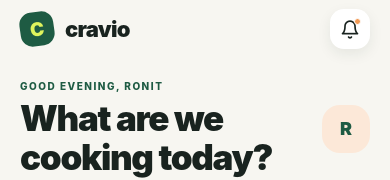
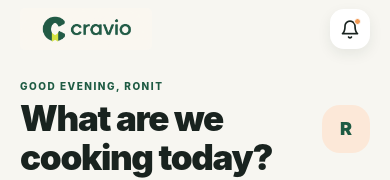
Before and after one commit to rrronit/cravio, a React Native app in the folder mobile/: screen / in a window 390 px wide. Shown: the top 180 px of the page. Built offline with nearby package versions, Linux system fonts and the light colour scheme.

Commit message:
feat(brand): use Cravio logo in app header

```diff
--- a/mobile/App.tsx
+++ b/mobile/App.tsx
@@ -21,10 +21,10 @@ function BrandHeader({ title, subtitle, back, onBack }: { title?: string; subtit
   return (
     <View style={styles.header}>
       {back ? <Pressable style={styles.iconButton} onPress={onBack}><Feather name="arrow-left" size={21} color={colors.ink} /></Pressable> : (
-        <View style={styles.logo}><Text style={styles.logoMark}>C</Text></View>
+        <Image source={require('./assets/cravio-logo.png')} style={styles.brandLogo} resizeMode="cover" accessibilityLabel="Cravio" />
       )}
       <View style={{ flex: 1 }}>
-        <Text style={title ? styles.headerTitle : styles.brand}>{title ?? 'cravio'}</Text>
+        {title ? <Text style={styles.headerTitle}>{title}</Text> : null}
         {subtitle ? <Text style={styles.headerSubtitle}>{subtitle}</Text> : null}
       </View>
       <Pressable style={styles.iconButton}><Feather name="bell" size={20} color={colors.ink} /><View style={styles.notifyDot} /></Pressable>
@@ -219,7 +219,7 @@ export default function App() {
 
 const styles = StyleSheet.create({
   app: { flex: 1, backgroundColor: colors.background }, flexScreen: { flex: 1 }, detailScreen: { flex: 1, backgroundColor: colors.surface }, scroll: { paddingBottom: 115 }, page: { ...contentWidth, paddingHorizontal: 20 },
-  header: { height: 58, flexDirection: 'row', alignItems: 'center', gap: 11 }, logo: { width: 34, height: 34, borderRadius: 12, backgroundColor: colors.green, alignItems: 'center', justifyContent: 'center', transform: [{ rotate: '-8deg' }] }, logoMark: { color: colors.lime, fontSize: 19, fontWeight: '900' }, brand: { color: colors.ink, fontSize: 22, fontWeight: '900', letterSpacing: -0.7 }, headerTitle: { color: colors.ink, fontSize: 17, fontWeight: '800' }, headerSubtitle: { color: colors.muted, fontSize: 11 }, iconButton: { width: 40, height: 40, borderRadius: 14, backgroundColor: colors.surface, alignItems: 'center', justifyContent: 'center', ...shadow }, notifyDot: { position: 'absolute', right: 9, top: 9, width: 7, height: 7, borderRadius: 4, backgroundColor: colors.orange, borderWidth: 1.5, borderColor: colors.surface },
+  header: { height: 58, flexDirection: 'row', alignItems: 'center', gap: 11 }, brandLogo: { width: 132, height: 42, borderRadius: 5 }, headerTitle: { color: colors.ink, fontSize: 17, fontWeight: '800' }, headerSubtitle: { color: colors.muted, fontSize: 11 }, iconButton: { width: 40, height: 40, borderRadius: 14, backgroundColor: colors.surface, alignItems: 'center', justifyContent: 'center', ...shadow }, notifyDot: { position: 'absolute', right: 9, top: 9, width: 7, height: 7, borderRadius: 4, backgroundColor: colors.orange, borderWidth: 1.5, borderColor: colors.surface },
   greetingRow: { flexDirection: 'row', justifyContent: 'space-between', alignItems: 'center', marginTop: 22, marginBottom: 24 }, eyebrow: { fontSize: 10, fontWeight: '800', letterSpacing: 1.5, color: colors.green, marginBottom: 7 }, heroTitle: { fontSize: 35, lineHeight: 39, letterSpacing: -1.3, color: colors.ink, fontWeight: '900' }, avatar: { width: 48, height: 48, borderRadius: 18, backgroundColor: colors.orangeSoft, alignItems: 'center', justifyContent: 'center' }, avatarText: { color: colors.green, fontSize: 18, fontWeight: '900' }, searchResults: { marginTop: 14 },
   importHero: { marginTop: 24, borderRadius: 26, overflow: 'hidden', ...shadow }, importGradient: { minHeight: 230, padding: 24, flexDirection: 'row', alignItems: 'center' }, importCopy: { flex: 1, zIndex: 2 }, importEyebrow: { flexDirection: 'row', alignItems: 'center', gap: 5, marginBottom: 10 }, importEyebrowText: { color: colors.lime, fontSize: 9, fontWeight: '900', letterSpacing: 1.4 }, importTitle: { color: colors.surface, fontSize: 26, lineHeight: 30, letterSpacing: -0.7, fontWeight: '900' }, importText: { color: '#C8D6CE', fontSize: 12, lineHeight: 17, marginTop: 8, maxWidth: 190 }, importButton: { height: 42, marginTop: 18, alignSelf: 'flex-start', paddingHorizontal: 15, borderRadius: 13, backgroundColor: colors.lime, flexDirection: 'row', alignItems: 'center', gap: 7 }, importButtonText: { color: colors.green, fontWeight: '800', fontSize: 12 }, heroArt: { width: 118, height: 154, borderRadius: 60, backgroundColor: '#F0D5A5', alignItems: 'center', justifyContent: 'center', transform: [{ rotate: '8deg' }] }, heroEmoji: { fontSize: 64 }, sparkle: { position: 'absolute', top: -10, right: -5, width: 38, height: 38, borderRadius: 19, backgroundColor: colors.lime, alignItems: 'center', justifyContent: 'center' },
   section: { marginTop: 33 }, horizontalList: { paddingLeft: 20, paddingRight: 20, paddingBottom: 12 }, tipCard: { marginTop: 14, backgroundColor: colors.greenSoft, borderRadius: 20, padding: 16, flexDirection: 'row', alignItems: 'center', gap: 12 }, tipIcon: { width: 44, height: 44, borderRadius: 15, backgroundColor: colors.surface, alignItems: 'center', justifyContent: 'center' }, tipLabel: { color: colors.green, fontSize: 9, fontWeight: '900', letterSpacing: 1.2 }, tipTitle: { color: colors.ink, fontSize: 14, fontWeight: '800', marginTop: 3 }, tipText: { color: colors.muted, fontSize: 11, marginTop: 2 },
```
Also changed, not shown: mobile/assets/cravio-logo.png (added).
